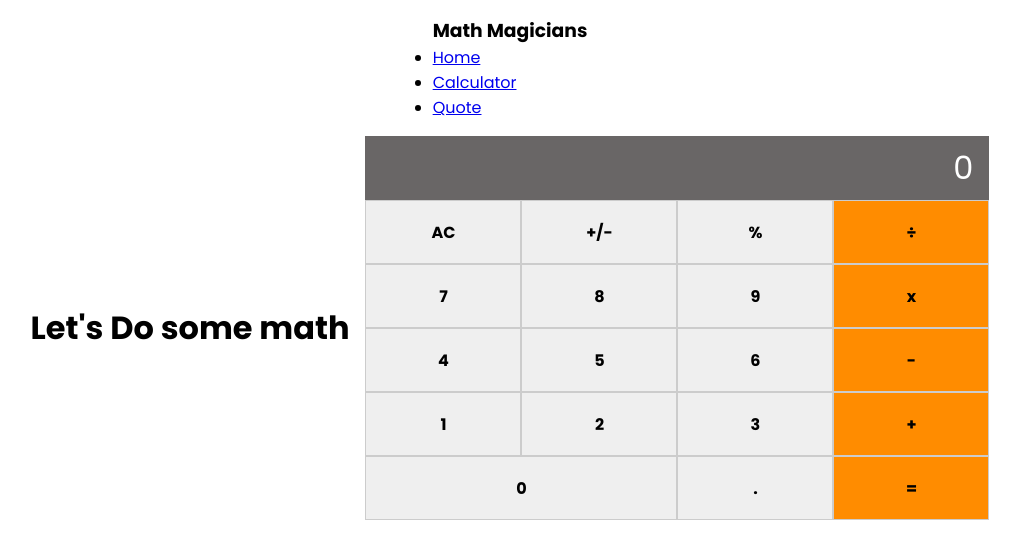
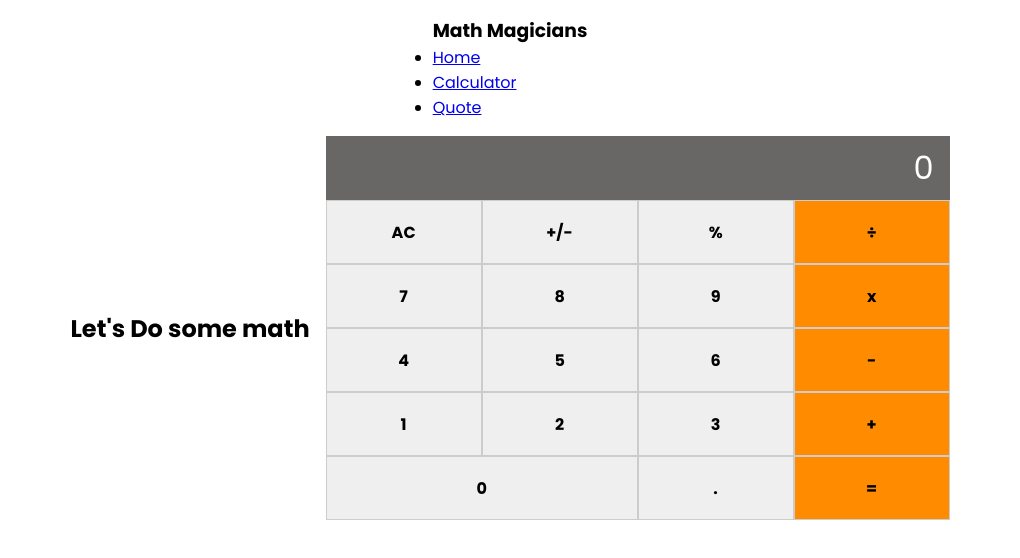
Before and after one commit to ZewdieMc/math-magicians, a React (Create React App) app: page /calculator in a window 1280 px wide. Shown: the top 558 px of the page, without its empty margins (130-1150 px from the left). Built offline with nearby package versions, Linux system fonts and the light colour scheme.

Commit message:
Change heading to h2

```diff
--- a/src/components/Calculator.js
+++ b/src/components/Calculator.js
@@ -14,7 +14,7 @@ const Calculator = () => {
   return (
     <>
       <div className="math">
-        <h1>Let&apos;s Do some math</h1>
+        <h2>Let&apos;s Do some math</h2>
         <div className="calculator">
           <Result result={state} />
           <Keypad onButtonClick={handleButtonClicks} />
```
